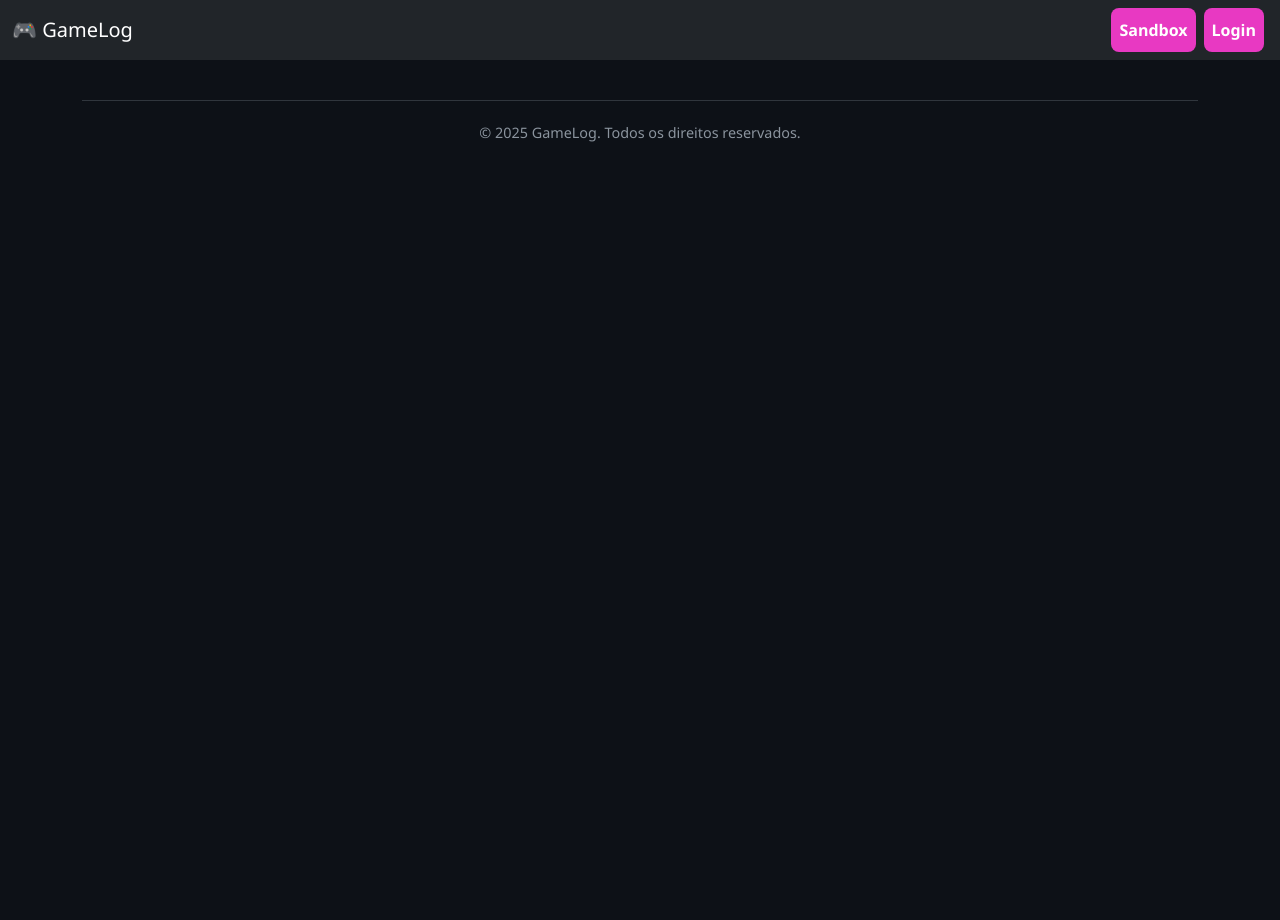
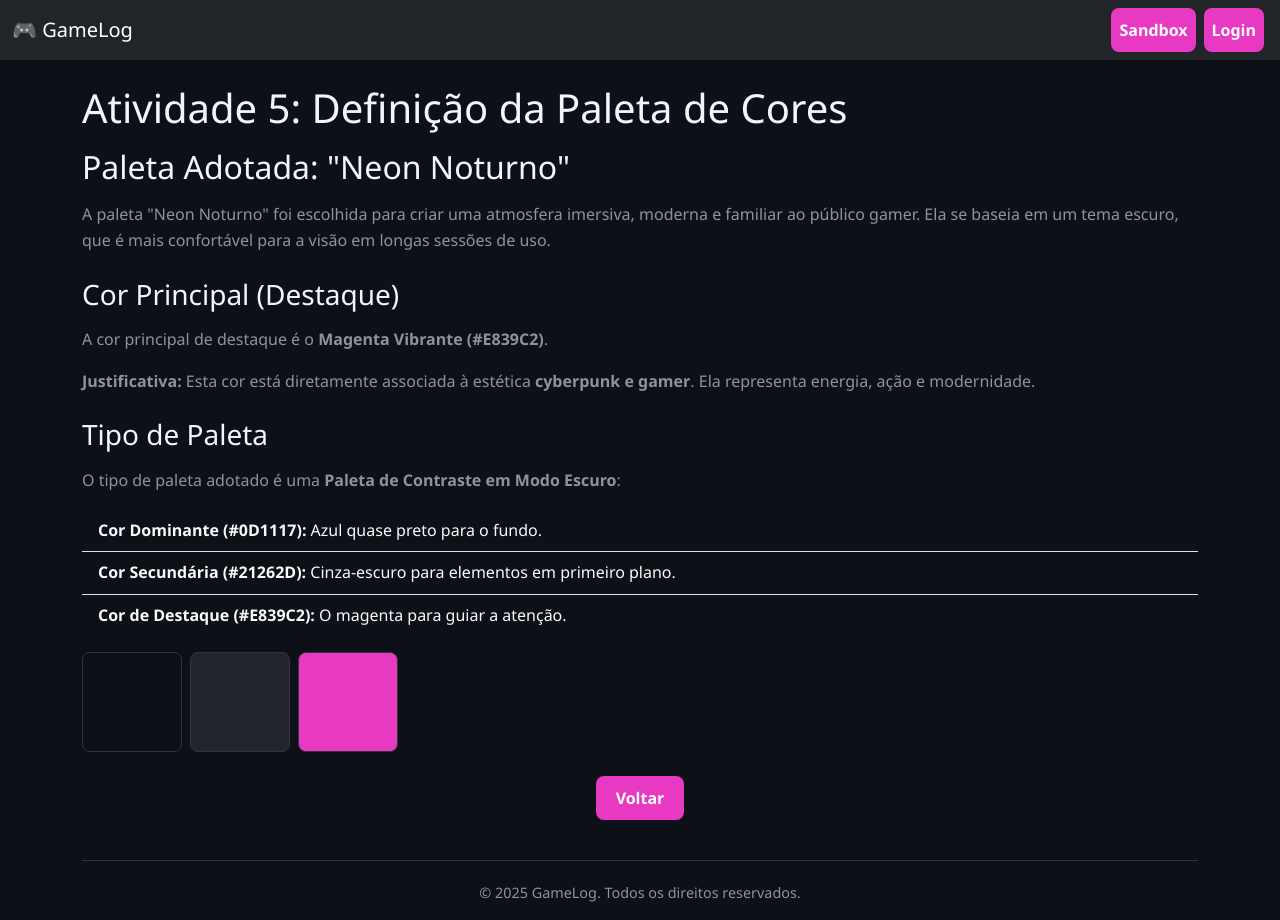
Before and after one commit to jeogam/gamelog-react, a React (Vite) app: page /sandbox/atividade-5 in a window 1280 px wide. Before the commit the page ends 800 px from the top, so only its background shows below. Built offline with nearby package versions, Linux system fonts and the light colour scheme.

Commit message:
feat(Sandbox): Adicionando todos sandbox antigo

```diff
--- a/src/App.tsx
+++ b/src/App.tsx
@@ -11,6 +11,11 @@ import Hades from './pages/Hades'
 import Btd6 from './pages/Btd6'          // <--- Novo
 import EldenRing from './pages/EldenRing' // <--- Novo
 
+// Importando as novas atividades
+import Atividade3 from './pages/sandbox/Atividade3'
+import Atividade4 from './pages/sandbox/Atividade4'
+import Atividade5 from './pages/sandbox/Atividade5'
+
 function App() {
   return (
     <BrowserRouter>
@@ -18,14 +23,19 @@ function App() {
 
       <div className="container">
         <Routes>
+          {/* Rotas existentes... */}
           <Route path="/" element={<Landing />} />
           <Route path="/home" element={<Home />} />
           <Route path="/login" element={<Login />} />
-          <Route path="/sandbox" element={<Sandbox />} />
-
           <Route path="/hades" element={<Hades />} />
           <Route path="/btd6" element={<Btd6 />} />
           <Route path="/elden-ring" element={<EldenRing />} />
+
+          {/* Rotas do Sandbox */}
+          <Route path="/sandbox" element={<Sandbox />} />
+          <Route path="/sandbox/atividade-3" element={<Atividade3 />} />
+          <Route path="/sandbox/atividade-4" element={<Atividade4 />} />
+          <Route path="/sandbox/atividade-5" element={<Atividade5 />} />
         </Routes>
 
         <Footer />
@@ -33,5 +43,4 @@ function App() {
     </BrowserRouter>
   )
 }
-
 export default App
--- a/src/pages/Sandbox.tsx
+++ b/src/pages/Sandbox.tsx
@@ -1,9 +1,36 @@
+import { Link } from 'react-router-dom'
+
+// Importando as thumbnails das atividades
+import ativ3Img from '../assets/images/atividade-3.png'
+import ativ4Img from '../assets/images/atividade-4.png'
+import ativ5Img from '../assets/images/atividade-5.png'
+
 function Sandbox() {
   return (
-    <div className="container mt-5">
+    <main className="mt-4 text-center">
       <h1>Sandbox das Atividades</h1>
-      <p>Área de testes...</p>
-    </div>
+      <p>Aqui estão as atividades da disciplina de Programação Web. Clique em um card para ver a atividade.</p>
+
+      <section className="activity-grid mt-4">
+
+        <Link to="/sandbox/atividade-3" className="activity-card">
+          <img src={ativ3Img} alt="Thumbnail da Atividade 3" />
+          <h3>Atividade 3: Listas e Imagens</h3>
+        </Link>
+
+        <Link to="/sandbox/atividade-4" className="activity-card">
+          <img src={ativ4Img} alt="Thumbnail da Atividade 4" />
+          <h3>Atividade 4: Mídia e CSS</h3>
+        </Link>
+
+        <Link to="/sandbox/atividade-5" className="activity-card">
+          <img src={ativ5Img} alt="Thumbnail da Atividade 5" />
+          <h3>Atividade 5: Paleta de Cores</h3>
+        </Link>
+
+      </section>
+    </main>
   )
 }
+
 export default Sandbox
--- /dev/null
+++ b/src/pages/sandbox/Atividade3.tsx
@@ -0,0 +1,34 @@
+import { Link } from 'react-router-dom'
+import terrariaCapa from '../../assets/images/terraria-capa.png'
+
+function Atividade3() {
+  return (
+    <main className="mt-4">
+      <h1>Atividade 3</h1>
+
+      <h3>Minha Lista de Jogos</h3>
+      <ul className="list-group list-group-flush mb-4" style={{ maxWidth: '300px', margin: 'auto' }}>
+        <li className="list-group-item bg-transparent text-light">Minecraft</li>
+        <li className="list-group-item bg-transparent text-light">Bloons TD 6</li>
+        <li className="list-group-item bg-transparent text-light">Brawl Stars</li>
+        <li className="list-group-item bg-transparent text-light">Stardew Valley</li>
+        <li className="list-group-item bg-transparent text-light">Terraria</li>
+        <li className="list-group-item bg-transparent text-light">Celeste</li>
+      </ul>
+
+      <h3>Imagem Dinâmica e Responsiva</h3>
+      <p>Esta imagem irá se ajustar ao tamanho da tela.</p>
+
+      <picture>
+        <source media="(max-width: 1050px)" srcSet={terrariaCapa} />
+        <img src={terrariaCapa} className="img-fluid rounded" alt="Capa do jogo Terraria" />
+      </picture>
+
+      <div className="mt-4 text-center">
+        <Link className="btn btn-secondary" to="/sandbox">Voltar</Link>
+      </div>
+    </main>
+  )
+}
+
+export default Atividade3
--- /dev/null
+++ b/src/pages/sandbox/Atividade4.tsx
@@ -0,0 +1,36 @@
+import { Link } from 'react-router-dom'
+// Importando o áudio
+import terrariaAudio from '../../assets/audio/terraria-ost-corruption.mp3'
+
+function Atividade4() {
+  return (
+    <main className="mt-4">
+      <h1>Atividade 4: Mídia</h1>
+      <p>Esta atividade contém exemplos de áudio e vídeo responsivo.</p>
+
+      <h2>Áudio</h2>
+      {/* O atributo 'controls' é booleano, basta estar presente */}
+      <audio controls className="mb-4 w-100">
+        <source src={terrariaAudio} type="audio/mpeg" />
+        <p>Seu navegador não suporta áudio.</p>
+      </audio>
+
+      <h2>Vídeo Externo Responsivo</h2>
+      <div className="video-container mb-4">
+        <iframe
+          src="https://www.youtube.com/embed/4-cT9n8QNAk?si=yB2XWWz3jLSiEpEC"
+          title="YouTube video player"
+          frameBorder="0"
+          allow="accelerometer; autoplay; clipboard-write; encrypted-media; gyroscope; picture-in-picture; web-share"
+          allowFullScreen
+        ></iframe>
+      </div>
+
+      <div className="mt-4 text-center">
+        <Link className="btn btn-secondary" to="/sandbox">Voltar</Link>
+      </div>
+    </main>
+  )
+}
+
+export default Atividade4
--- /dev/null
+++ b/src/pages/sandbox/Atividade5.tsx
@@ -0,0 +1,49 @@
+import { Link } from 'react-router-dom'
+
+function Atividade5() {
+  return (
+    <main className="mt-4">
+      <h1>Atividade 5: Definição da Paleta de Cores</h1>
+
+      <div>
+        <h2>Paleta Adotada: "Neon Noturno"</h2>
+        <p>
+          A paleta "Neon Noturno" foi escolhida para criar uma atmosfera imersiva, moderna e familiar ao público gamer.
+          Ela se baseia em um tema escuro, que é mais confortável para a visão em longas sessões de uso.
+        </p>
+      </div>
+
+      <div className="color-info mt-4">
+        <h3>Cor Principal (Destaque)</h3>
+        <p>A cor principal de destaque é o <strong>Magenta Vibrante (#E839C2)</strong>.</p>
+        <p>
+          <strong>Justificativa:</strong> Esta cor está diretamente associada à estética <strong>cyberpunk e gamer</strong>.
+          Ela representa energia, ação e modernidade.
+        </p>
+      </div>
+
+      <div className="color-info mt-4">
+        <h3>Tipo de Paleta</h3>
+        <p>O tipo de paleta adotado é uma <strong>Paleta de Contraste em Modo Escuro</strong>:</p>
+
+        <ul className="list-group list-group-flush mb-3">
+          <li className="list-group-item bg-transparent text-light"><strong>Cor Dominante (#0D1117):</strong> Azul quase preto para o fundo.</li>
+          <li className="list-group-item bg-transparent text-light"><strong>Cor Secundária (#21262D):</strong> Cinza-escuro para elementos em primeiro plano.</li>
+          <li className="list-group-item bg-transparent text-light"><strong>Cor de Destaque (#E839C2):</strong> O magenta para guiar a atenção.</li>
+        </ul>
+
+        <div className="swatch-container d-flex gap-2">
+          <div className="color-swatch" style={{ width: '100px', height: '100px', borderRadius: '8px', border: '1px solid #30363d', backgroundColor: '#0D1117' }}></div>
+          <div className="color-swatch" style={{ width: '100px', height: '100px', borderRadius: '8px', border: '1px solid #30363d', backgroundColor: '#21262D' }}></div>
+          <div className="color-swatch" style={{ width: '100px', height: '100px', borderRadius: '8px', border: '1px solid #30363d', backgroundColor: '#E839C2' }}></div>
+        </div>
+      </div>
+
+      <div className="mt-4 text-center">
+        <Link className="btn btn-secondary" to="/sandbox">Voltar</Link>
+      </div>
+    </main>
+  )
+}
+
+export default Atividade5
```
